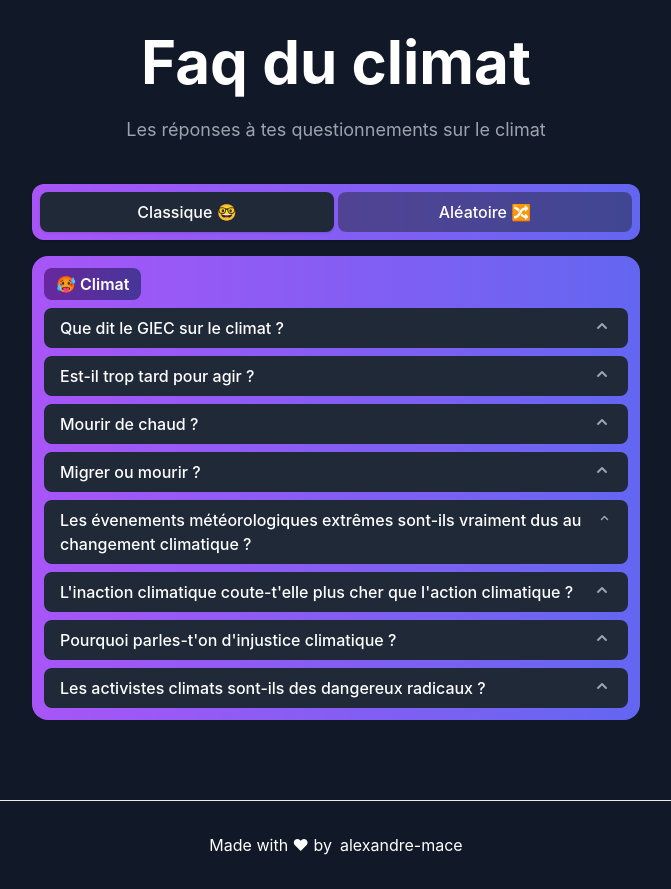
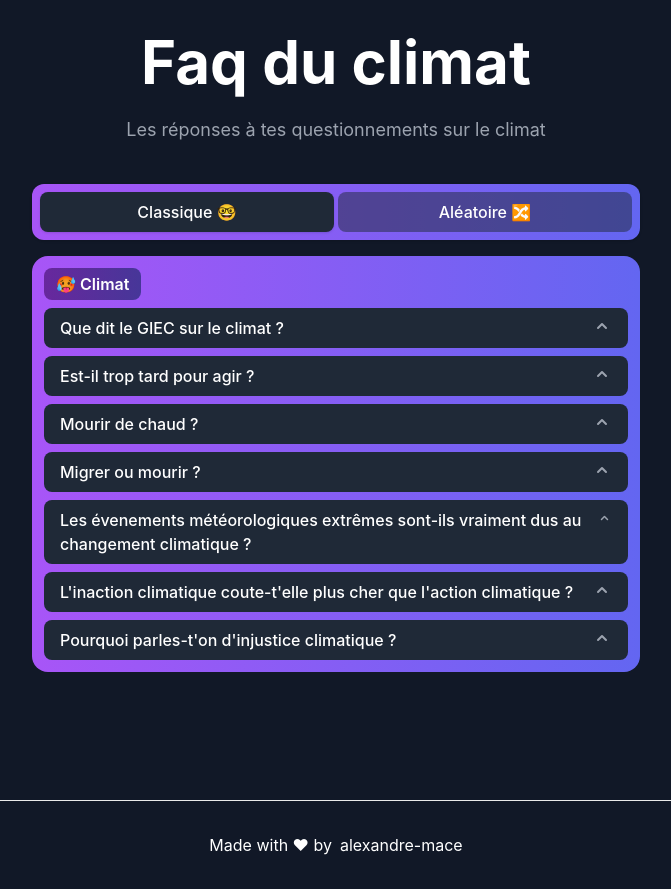
Before and after one commit to alexandre-mace/faqduclimat, a Next.js app: page / in a window 1280 px wide. Shown: the whole page, without its empty margins (304-975 px from the left). Built offline with nearby package versions, Linux system fonts and the light colour scheme.

Commit message:
Update questions.js

```diff
--- a/data/questions.js
+++ b/data/questions.js
@@ -97,15 +97,7 @@ const questions = [
             '[https://twitter.com/valmasdel/status/1538155011070476290?s=20&t=3uEgre3Fm4VLPzDc-ENPPQ](https://twitter.com/valmasdel/status/1538155011070476290?s=20&t=3uEgre3Fm4VLPzDc-ENPPQ)',
             '[https://report.ipcc.ch/ar6wg2/pdf/IPCC_AR6_WGII_SummaryForPolicymakers.pdf](https://report.ipcc.ch/ar6wg2/pdf/IPCC_AR6_WGII_SummaryForPolicymakers.pdf)',
         ]
-    },
-    {
-        title: "Les activistes climats sont-ils des dangereux radicaux ?",
-        category: categories.one,
-        answer: "« Les activistes climats sont souvent décrits comme des dangereux radicaux mais les dangereux radicaux sont les pays qui augmentent la production des énergies fossiles ». Antonio Guterres, secrétaire général de l’ONU, à propos du dernier rapport du GIEC. \n",
-        sources: [
-            '[https://bonpote.com/synthese-et-analyse-du-nouveau-rapport-du-giec/](https://bonpote.com/synthese-et-analyse-du-nouveau-rapport-du-giec/)'
-        ]
-    },
+    }
 ]
 
 export default questions
```
